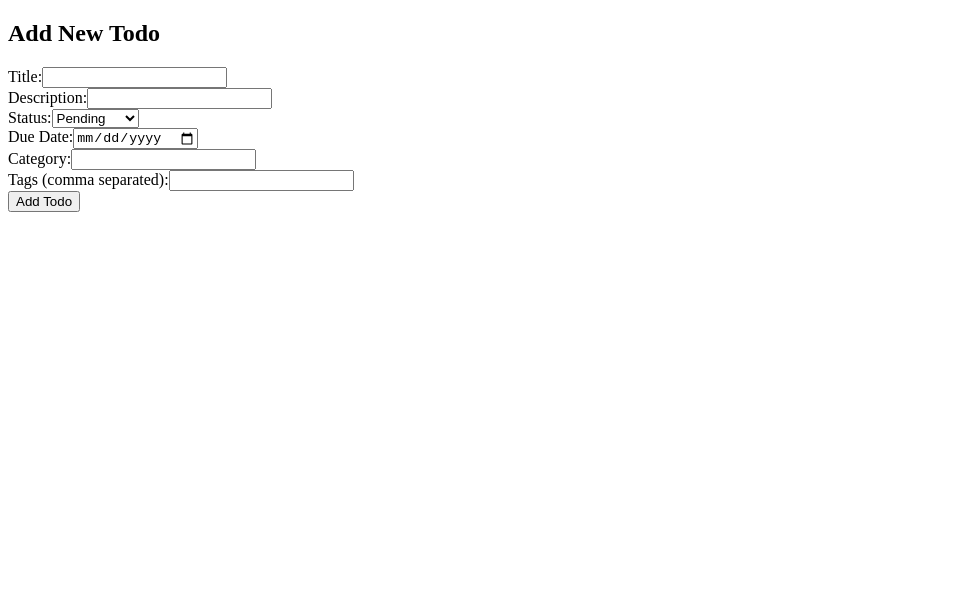
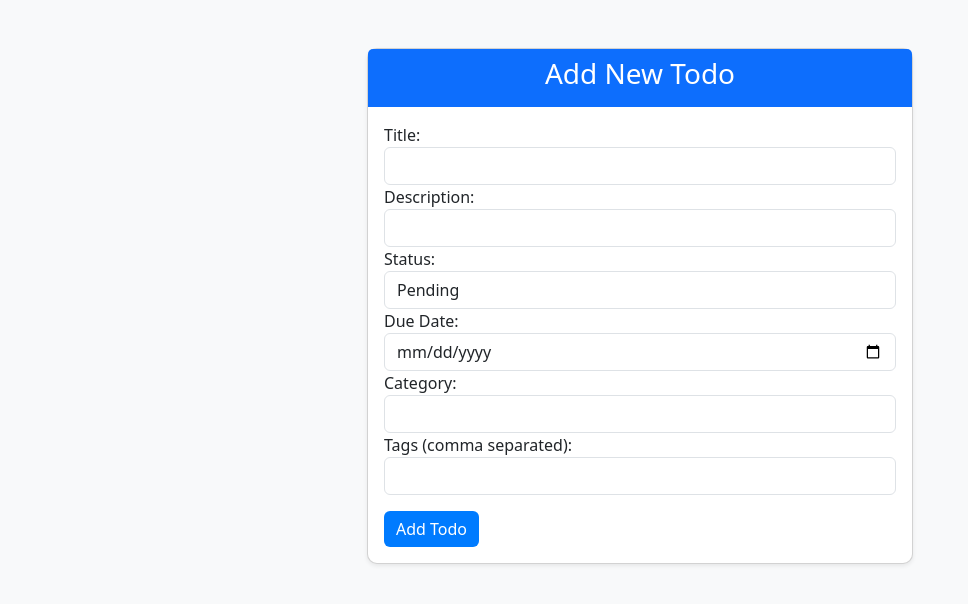
Before and after one commit to angelbelangel5/-CRUD-Todo-List-Application, a React (Create React App) app in the folder frontend/: page /add in a window 1280 px wide. Shown: the top 604 px of the page, without its empty margins (0-968 px from the left). Built offline with nearby package versions, Linux system fonts and the light colour scheme; sample sign-in values are in the browser's storage.

Commit message:
add style for add

```diff
--- a/frontend/src/components/AddTodo.js
+++ b/frontend/src/components/AddTodo.js
@@ -1,8 +1,10 @@
 import React, { useState } from 'react';
 import axios from 'axios';
 import { useNavigate } from 'react-router-dom';
+import 'bootstrap/dist/css/bootstrap.min.css';
+import './addtodo.css';
+
 const AddTodo = () => {
-
   const [todoData, setTodoData] = useState({
     title: '',
     description: '',
@@ -11,9 +13,9 @@ const AddTodo = () => {
     category: '',
     tags: ''
   });
+
   const navigate = useNavigate();
 
-  // Handle form input changes
   const handleChange = (e) => {
     const { name, value } = e.target;
     setTodoData({
@@ -24,7 +26,6 @@ const AddTodo = () => {
 
   const handleSubmit = async (e) => {
     e.preventDefault();
-    //
     const tagsArray = todoData.tags.split(',').map(tag => tag.trim());
 
     try {
@@ -49,33 +50,45 @@ const AddTodo = () => {
   };
 
   return (
-    <div>
-      <h2>Add New Todo</h2>
+    <div className="container mt-5">
+      <div className="row justify-content-center">
+        <div className="col-md-6">
+          <div className="card shadow-sm">
+            <div className="card-header bg-primary text-white text-center">
+              <h3>Add New Todo</h3>
+            </div>
+            <div className="card-body">
               <form onSubmit={handleSubmit}>
-        <div>
-          <label>Title:</label>
+                <div className="form-group">
+                  <label htmlFor="title">Title:</label>
                   <input
                     type="text"
+                    id="title"
                     name="title"
+                    className="form-control"
                     value={todoData.title}
                     onChange={handleChange}
                     required
                   />
                 </div>
-        <div>
-          <label>Description:</label>
+                <div className="form-group">
+                  <label htmlFor="description">Description:</label>
                   <input
                     type="text"
+                    id="description"
                     name="description"
+                    className="form-control"
                     value={todoData.description}
                     onChange={handleChange}
                     required
                   />
                 </div>
-        <div>
-          <label>Status:</label>
+                <div className="form-group">
+                  <label htmlFor="status">Status:</label>
                   <select
+                    id="status"
                     name="status"
+                    className="form-control"
                     value={todoData.status}
                     onChange={handleChange}
                   >
@@ -83,36 +96,46 @@ const AddTodo = () => {
                     <option value="completed">Completed</option>
                   </select>
                 </div>
-        <div>
-          <label>Due Date:</label>
+                <div className="form-group">
+                  <label htmlFor="dueDate">Due Date:</label>
                   <input
                     type="date"
+                    id="dueDate"
                     name="dueDate"
+                    className="form-control"
                     value={todoData.dueDate}
                     onChange={handleChange}
                     required
                   />
                 </div>
-        <div>
-          <label>Category:</label>
+                <div className="form-group">
+                  <label htmlFor="category">Category:</label>
                   <input
                     type="text"
+                    id="category"
                     name="category"
+                    className="form-control"
                     value={todoData.category}
                     onChange={handleChange}
                   />
                 </div>
-        <div>
-          <label>Tags (comma separated):</label>
+                <div className="form-group">
+                  <label htmlFor="tags">Tags (comma separated):</label>
                   <input
                     type="text"
+                    id="tags"
                     name="tags"
+                    className="form-control"
                     value={todoData.tags}
                     onChange={handleChange}
                   />
                 </div>
-        <button type="submit">Add Todo</button>
+                <button type="submit" className="btn btn-primary btn-block mt-3">Add Todo</button>
               </form>
+            </div>
+          </div>
+        </div>
+      </div>
     </div>
   );
 };
```
Lines whose indentation alone changed are shown as unchanged.
